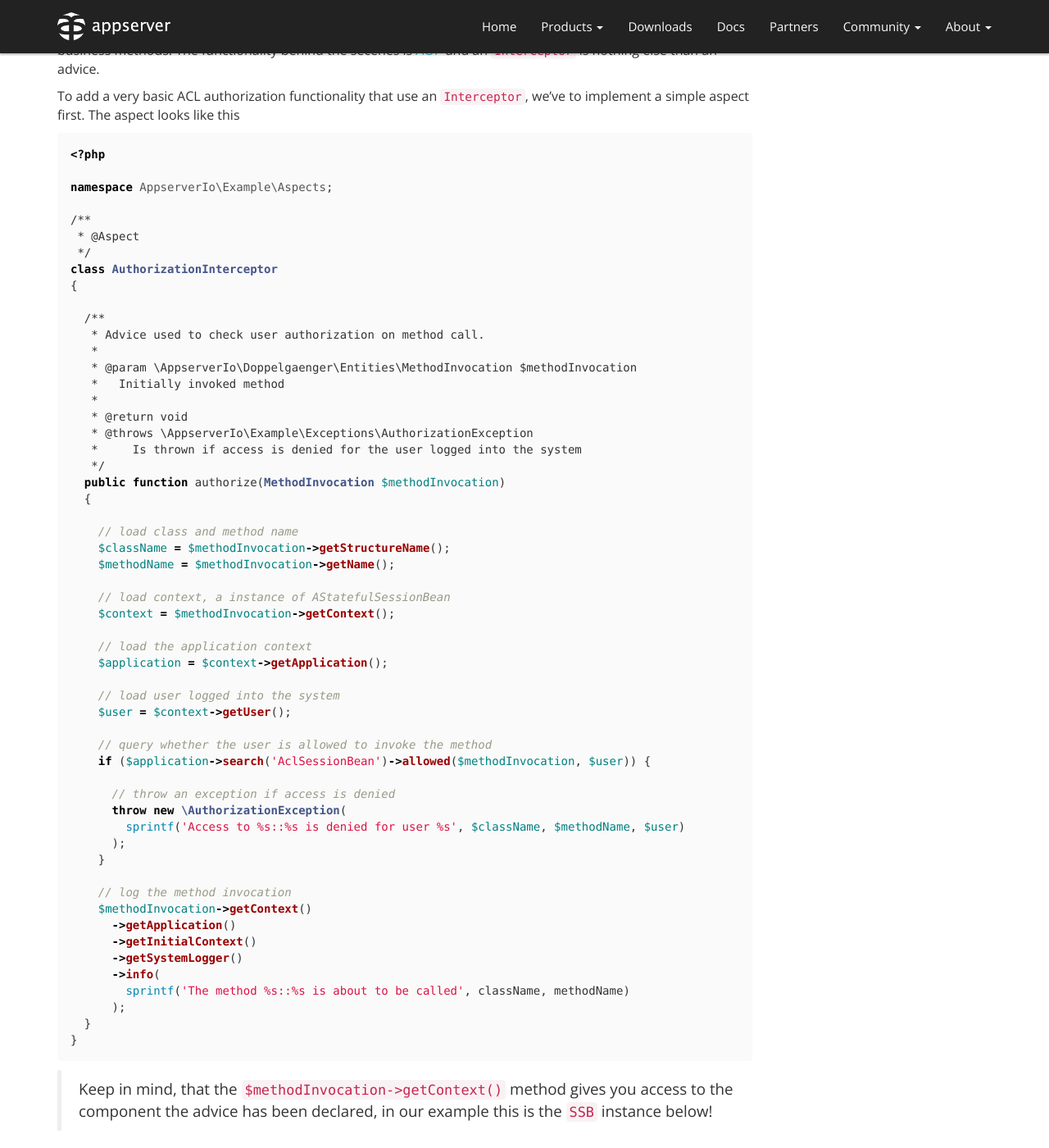
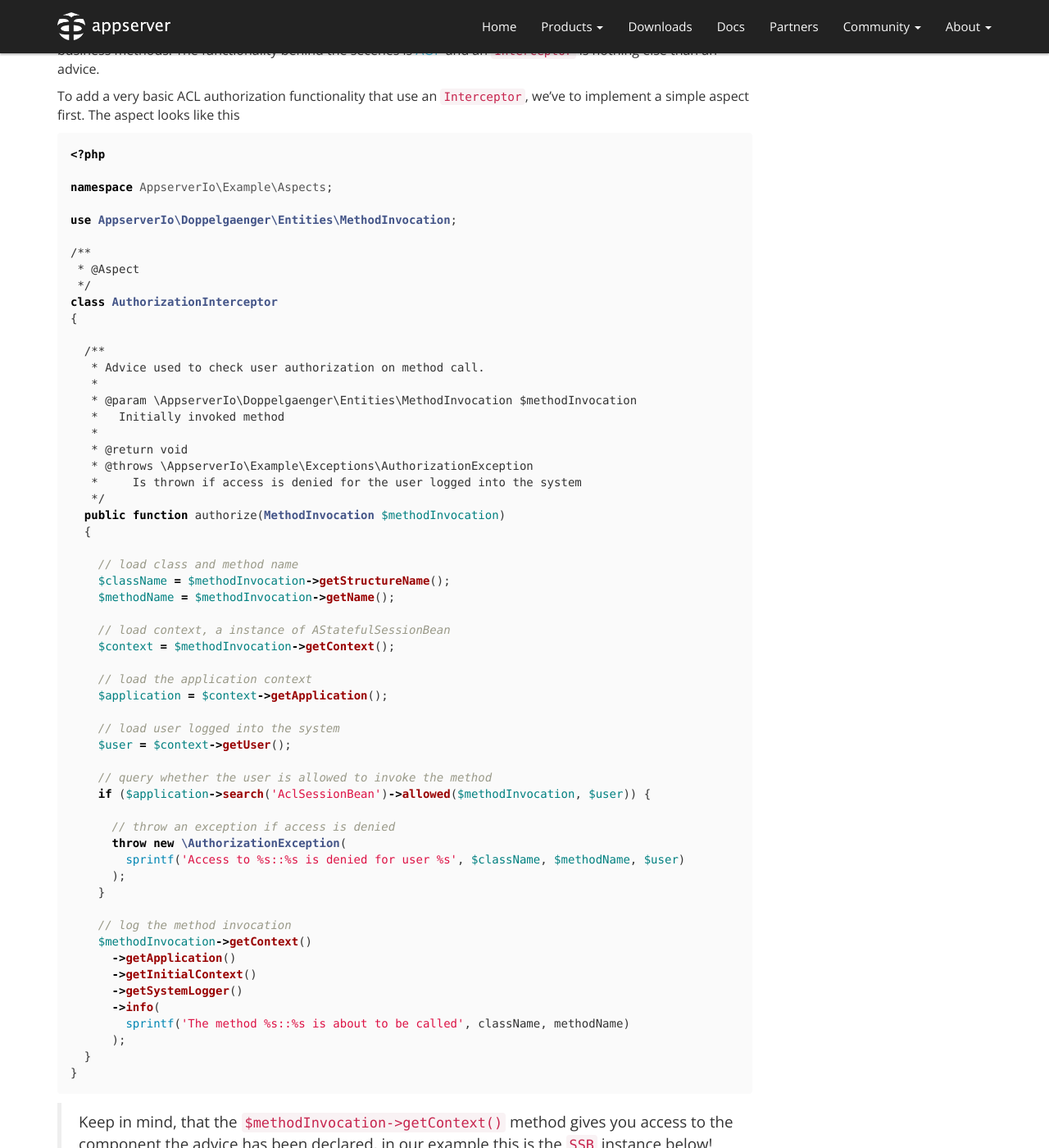
Before and after one commit to appserver-io/appserver, a Jekyll site: the page built from _posts/2014-12-30-persistence-container-basics.md, in a window 1280 px wide and 1400 px high, scrolled down 14617 px. Shown: the whole window at 82% size. Built offline with Jekyll 4.4.1, drawn with Linux system fonts in a browser that asks for light colours; nearby versions of some CDN libraries; library files that are not in the unit come from our copies; Markdown is read by kramdown in place of the engine named in the settings; some of the changed text lies outside the part shown.

Commit message:
Update 2014-12-30-persistence-container-basics.md

```diff
--- a/_posts/2014-12-30-persistence-container-basics.md
+++ b/_posts/2014-12-30-persistence-container-basics.md
@@ -640,6 +640,8 @@
 
 namespace AppserverIo\Example\Aspects;
 
+use AppserverIo\Doppelgaenger\Entities\MethodInvocation;
+
 /**
  * @Aspect
  */
@@ -701,6 +703,8 @@
 <?php
 
 namespace AppserverIo\Example\SessionBeans;
+
+use Net\Faett\AtChurch\Interceptors\AuthorizationInterceptor;
 
 /**
  * @Stateful
```
